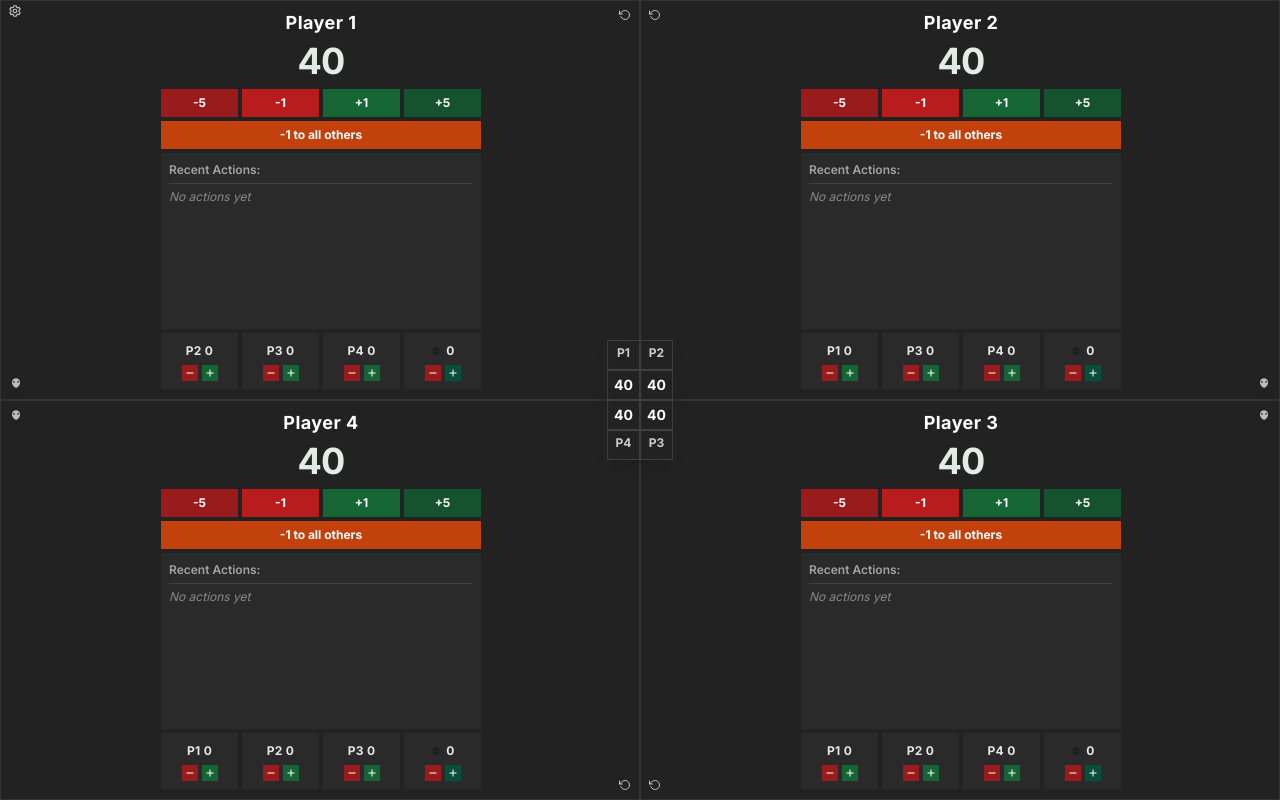
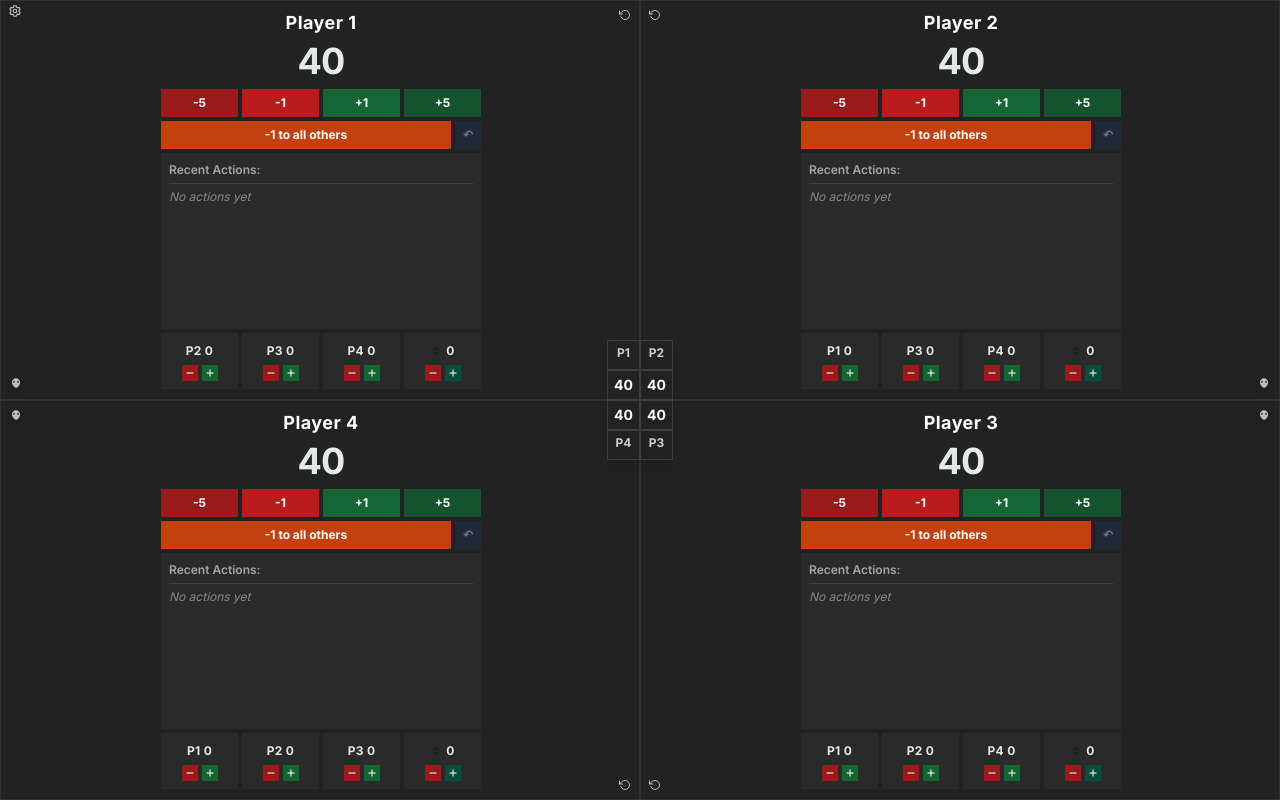
Before and after one commit to BigFancyBen/badams-homepage, a Next.js app: page /commander in a window 1280 px wide. Built offline with nearby package versions, Linux system fonts and the light colour scheme.

Commit message:
Implement undo button for -1 to all others functionality
Co-authored-by: BigFancyBen <12282189+BigFancyBen@users.noreply.github.com>

```diff
--- a/app/commander/page.tsx
+++ b/app/commander/page.tsx
@@ -111,6 +111,15 @@ function CommanderPageContent() {
   const [showScoreboard, setShowScoreboard] = useState(true);
 
   const [hasLoadedInitialState, setHasLoadedInitialState] = useState(false);
+
+  // Track last "damage all others" action per player for undo functionality
+  const [lastDamageAllAction, setLastDamageAllAction] = useState<{
+    [playerIndex: number]: {
+      timestamp: number;
+      affectedPlayers: number[];
+      damage: number;
+    } | null;
+  }>({});
 
   // Handle orientation changes for mobile devices
   useEffect(() => {
@@ -407,6 +416,8 @@ function CommanderPageContent() {
   };
 
   const damageAllOthers = (playerIndex: number, damage: number) => {
+    const affectedPlayers = [0, 1, 2, 3].filter(index => index !== playerIndex);
+
     setPlayers((prev) =>
       prev.map((player, index) =>
         index !== playerIndex
@@ -415,18 +426,51 @@ function CommanderPageContent() {
       )
     );
 
+    // Store this action for potential undo
+    setLastDamageAllAction(prev => ({
+      ...prev,
+      [playerIndex]: {
+        timestamp: Date.now(),
+        affectedPlayers,
+        damage
+      }
+    }));
+
     // Add history to all other players
     const changeText = damage > 0 ? `+${damage}` : `${damage}`;
     const actionType = damage > 0 ? "positive" : "negative";
     const sourceName = players[playerIndex]?.name || `P${playerIndex + 1}`;
-    [0, 1, 2, 3].forEach((index) => {
-      if (index !== playerIndex) {
+    affectedPlayers.forEach((index) => {
       addHistory(
         index,
         `${changeText} life from ${sourceName}|${actionType}`
       );
+    });
+  };
+
+  const undoDamageAllOthers = (playerIndex: number) => {
+    const lastAction = lastDamageAllAction[playerIndex];
+    if (!lastAction) return;
+
+    // Reverse the damage
+    setPlayers((prev) =>
+      prev.map((player, index) => {
+        if (lastAction.affectedPlayers.includes(index)) {
+          return {
+            ...player,
+            life: player.life - lastAction.damage, // Reverse the damage
+            history: player.history.slice(1) // Remove the most recent history entry
+          };
         }
-    });
+        return player;
+      })
+    );
+
+    // Clear the stored action
+    setLastDamageAllAction(prev => ({
+      ...prev,
+      [playerIndex]: null
+    }));
   };
 
   const updatePlayerName = (playerIndex: number, name: string) => {
@@ -451,6 +495,9 @@ function CommanderPageContent() {
     );
     setShowResetConfirm(false);
     setIsMenuOpen(false);
+
+    // Clear undo state
+    setLastDamageAllAction({});
 
     // Clear the saved game state but keep the settings
     if (typeof window !== "undefined") {
@@ -709,13 +756,27 @@ function CommanderPageContent() {
                   </button>
                 </div>
 
-                {/* Damage All Others Button */}
+                {/* Damage All Others Button with Undo */}
+                <div className="flex gap-1">
                   <button
                     onClick={() => damageAllOthers(playerIndex, -1)}
-                  className="bg-[#c2410c] hover:bg-[#ea580c] text-white text-xs font-bold py-1.5 px-2 transition-all duration-150"
+                    className="flex-1 bg-[#c2410c] hover:bg-[#ea580c] text-white text-xs font-bold py-1.5 px-2 transition-all duration-150"
                   >
                     -1 to all others
                   </button>
+                  <button
+                    onClick={() => undoDamageAllOthers(playerIndex)}
+                    disabled={!lastDamageAllAction[playerIndex]}
+                    className={`px-2 py-1.5 text-xs font-bold transition-all duration-150 ${
+                      lastDamageAllAction[playerIndex]
+                        ? "bg-[#374151] hover:bg-[#4b5563] text-white"
+                        : "bg-[#1f2937] text-[#6b7280] cursor-not-allowed"
+                    }`}
+                    title={lastDamageAllAction[playerIndex] ? "Undo last damage to all others" : "No recent damage to undo"}
+                  >
+                    ↶
+                  </button>
+                </div>
               </div>
             </div>
 
--- a/app/layout.tsx
+++ b/app/layout.tsx
@@ -1,17 +1,16 @@
 import type { Metadata } from "next";
-// import { Geist, Geist_Mono } from "next/font/google";
+import { Geist, Geist_Mono } from "next/font/google";
 import "./globals.css";
 
-// Temporarily commented out for build issues
-// const geistSans = Geist({
-//   variable: "--font-geist-sans",
-//   subsets: ["latin"],
-// });
+const geistSans = Geist({
+  variable: "--font-geist-sans",
+  subsets: ["latin"],
+});
 
-// const geistMono = Geist_Mono({
-//   variable: "--font-geist-mono",
-//   subsets: ["latin"],
-// });
+const geistMono = Geist_Mono({
+  variable: "--font-geist-mono",
+  subsets: ["latin"],
+});
 
 export const metadata: Metadata = {
   title: "badams-homepage",
@@ -31,7 +30,7 @@ export default function RootLayout({
   return (
     <html lang="en">
       <body
-        className="antialiased"
+        className={`${geistSans.variable} ${geistMono.variable} antialiased`}
       >
         {children}
       </body>
```
Lines whose indentation alone changed are shown as unchanged.
